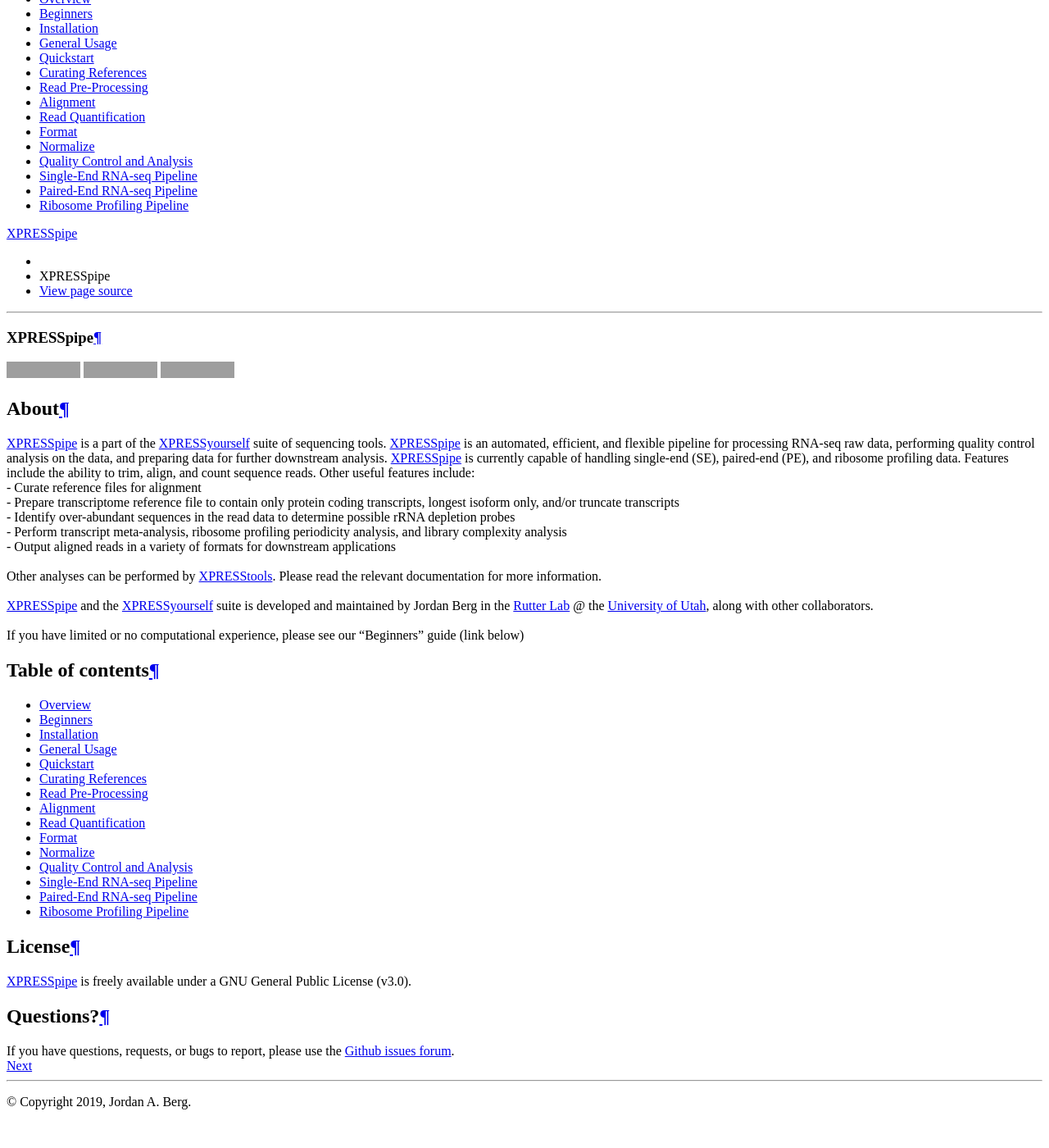
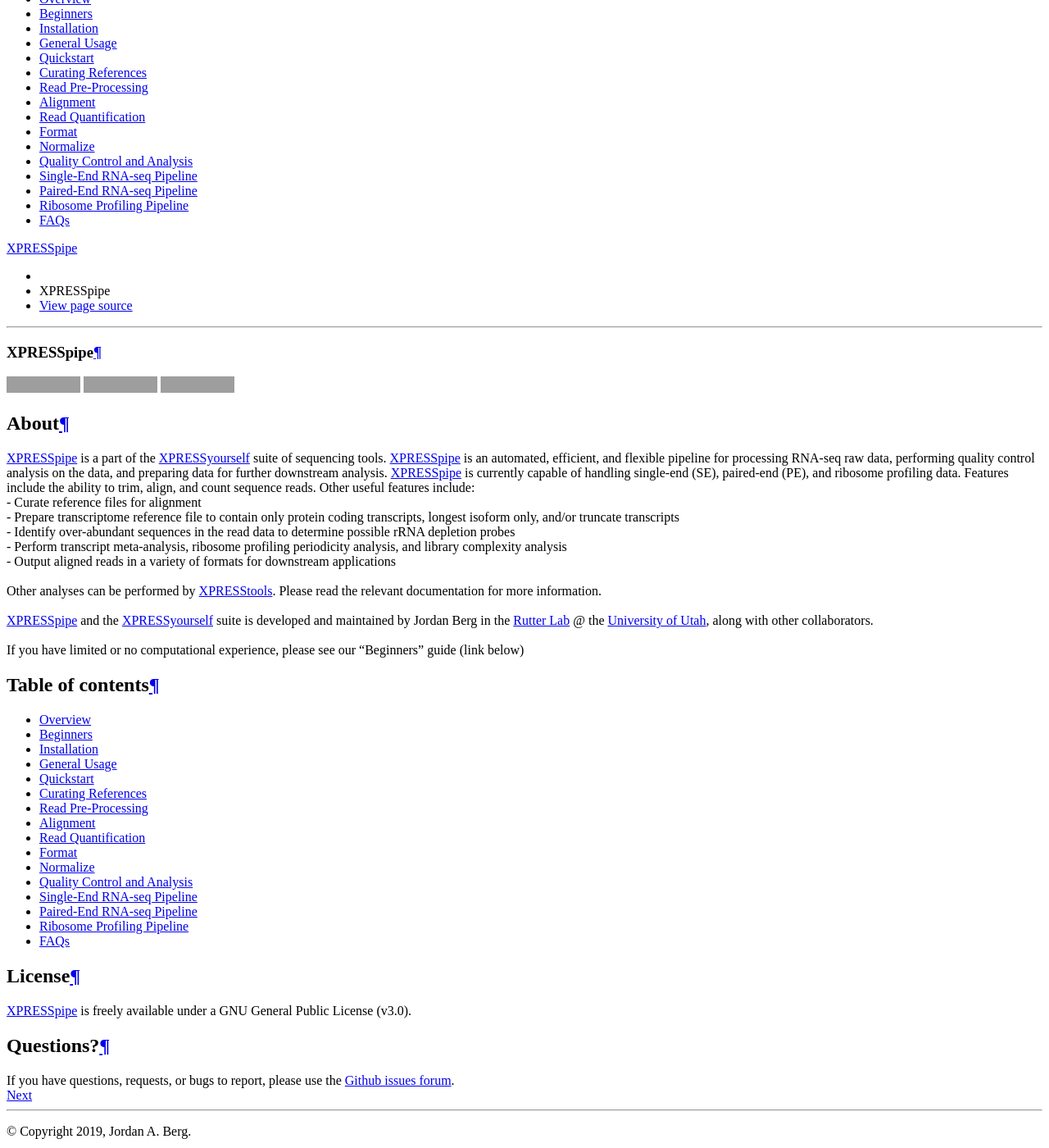
Before and after one commit to XPRESSyourself/XPRESSpipe, a Sphinx documentation site: the page built from docs/index.rst, in a window 1280 px wide and 1400 px high, scrolled down 651 px. Shown: the whole window at 82% size. Built offline with Sphinx 7.4.7 and the Read the Docs theme 2.0.0, drawn with Linux system fonts in a browser that asks for light colours; before the commit the page ends 2020 px from its top, so only the background shows below that; grey boxes are pictures that could not be loaded.

Commit message:
Initializing docs page for FAQs

```diff
--- /dev/null
+++ b/docs/content/faqs.rst
@@ -0,0 +1,3 @@
+############################
+FAQs
+############################
--- a/docs/index.rst
+++ b/docs/index.rst
@@ -45,6 +45,7 @@
    content/seRNAseq
    content/peRNAseq
    content/riboprof
+   content/faqs
 
 =======
 License
```
